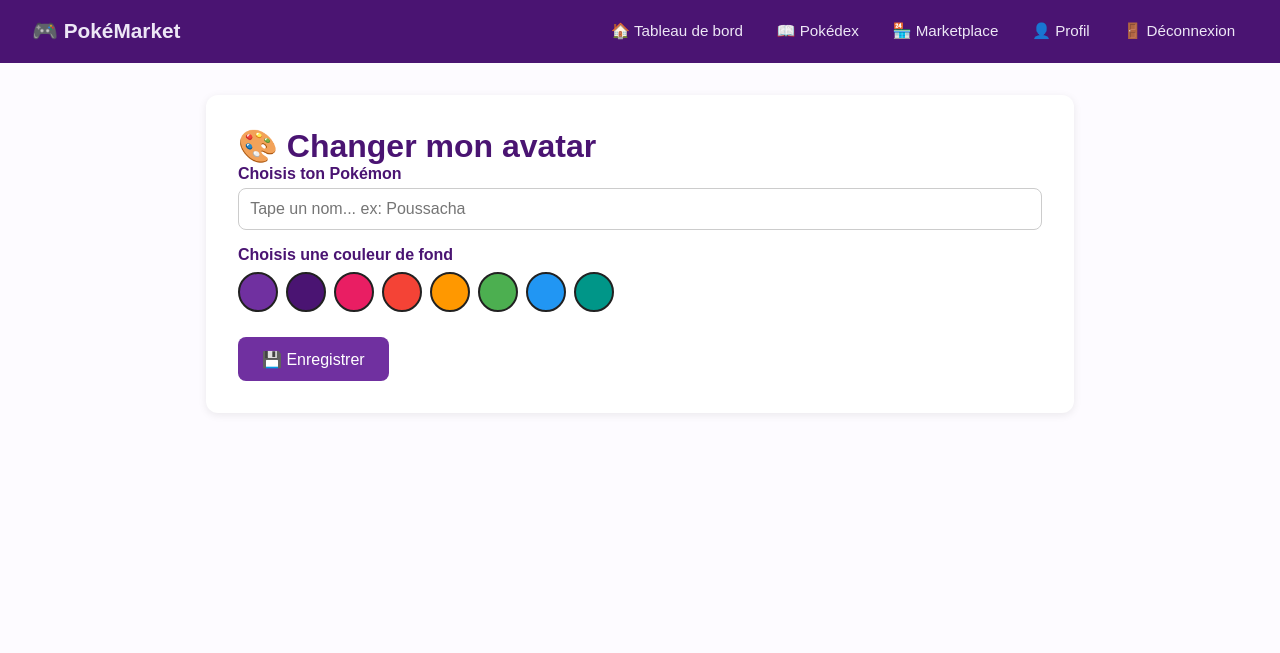
After one commit to Thea33710/PokeMarket, a Django app: page /auth/avatar/ in a window 1280 px wide. The commit adds this page. Shown: the top 653 px of the page. Run offline with Django 5.2, Linux system fonts and the light colour scheme; the visitor is signed in with stand-in values (Sample User, id 1); some libraries are stand-ins or nearby versions.

Commit message:
feat: avatar Pokémon (sélection + couleur de fond) (US-15)

```diff
--- a/accounts/models.py
+++ b/accounts/models.py
@@ -7,6 +7,7 @@
 
     pseudo = models.CharField(max_length=80, unique=True)
     pokemon_avatar_id = models.IntegerField(null=True, blank=True)
+    avatar_couleur = models.CharField(max_length=7, default='#7030a0')
     code_ami_switch = models.CharField(max_length=15, null=True, blank=True)
 
     VISIBILITE_CHOICES = [
--- a/accounts/urls.py
+++ b/accounts/urls.py
@@ -34,4 +34,5 @@
     ), name='mdp_reset_termine'),
 
     path('profil/', views.profil, name='profil'),
+    path('avatar/', views.changer_avatar, name='changer_avatar'),
 ]
--- a/accounts/views.py
+++ b/accounts/views.py
@@ -7,6 +7,7 @@
 from django.contrib.auth.tokens import default_token_generator
 from django.utils.http import urlsafe_base64_encode, urlsafe_base64_decode
 from django.utils.encoding import force_bytes, force_str
+from pokedex.models import PokemonCache
 from marketplace.models import Echange
 from .forms import InscriptionForm
 from .models import User
@@ -24,7 +25,7 @@
             return redirect('auth:connexion')
     else:
         form = InscriptionForm()
-    return render(request, 'accounts/inscription.html', {'form': form})
+    return render(request, 'auth/inscription.html', {'form': form})
 
 
 def envoyer_email_confirmation(request, user):
@@ -75,7 +76,7 @@
             messages.error(request, "Email ou mot de passe incorrect 😕")
     else:
         form = AuthenticationForm()
-    return render(request, 'accounts/connexion.html', {'form': form})
+    return render(request, 'auth/connexion.html', {'form': form})
 
 
 def deconnexion(request):
@@ -103,3 +104,31 @@
         'echanges_demandes': echanges_demandes,
         'echanges_recus': echanges_recus,
     })
+
+
+@login_required
+def changer_avatar(request):
+    """Page de changement d'avatar."""
+    couleurs = [
+        '#7030a0', '#4a1472', '#e91e63', '#f44336',
+        '#ff9800', '#4caf50', '#2196f3', '#009688',
+    ]
+
+    if request.method == 'POST':
+        pokemon_id = request.POST.get('pokemon_avatar_id')
+        couleur = request.POST.get('avatar_couleur')
+
+        if pokemon_id and PokemonCache.objects.filter(
+            pokemon_id=pokemon_id
+        ).exists():
+            request.user.pokemon_avatar_id = pokemon_id
+        if couleur in couleurs:
+            request.user.avatar_couleur = couleur
+        request.user.save()
+
+        messages.success(request, "Avatar mis à jour ! 🎉")
+        return redirect('auth:profil')
+
+    return render(request, 'accounts/changer_avatar.html', {
+        'couleurs': couleurs,
+    })
--- /dev/null
+++ b/templates/accounts/changer_avatar.html
@@ -0,0 +1,81 @@
+{% extends "base.html" %}
+
+{% block title %}Changer mon avatar — PokéMarket{% endblock %}
+
+{% block content %}
+<div class="card">
+    <h1 style="color: #4a1472;">🎨 Changer mon avatar</h1>
+
+    <form method="post">
+        {% csrf_token %}
+
+        <div class="form-group autocomplete-wrapper">
+            <label for="avatar-search">Choisis ton Pokémon</label>
+            <input type="text"
+                   id="avatar-search"
+                   name="q"
+                   placeholder="Tape un nom... ex: Poussacha"
+                   autocomplete="off"
+                   hx-get="{% url 'marketplace:autocomplete_pokemon' %}"
+                   hx-trigger="keyup changed delay:300ms"
+                   hx-target="#avatar-resultats">
+            <div id="avatar-resultats" class="autocomplete-resultats"></div>
+            <input type="hidden" name="pokemon_avatar_id" id="id_pokemon_avatar_id"
+                   value="{{ user.pokemon_avatar_id|default:'' }}">
+        </div>
+
+        <div id="avatar-choix" class="pokemon-choisi"
+             style="{% if not user.pokemon_avatar_id %}display:none{% endif %}">
+            ✅ Pokémon sélectionné : <strong id="avatar-nom-affiche"></strong>
+            <button type="button" onclick="effacerChoixAvatar()">✏️</button>
+        </div>
+
+        <div class="form-group">
+            <label>Choisis une couleur de fond</label>
+            <div style="display: flex; gap: 0.5rem; flex-wrap: wrap; margin-top: 0.5rem;">
+                {% for couleur in couleurs %}
+                <label style="cursor: pointer;">
+                    <input type="radio" name="avatar_couleur" value="{{ couleur }}"
+                           {% if user.avatar_couleur == couleur %}checked{% endif %}
+                           style="display: none;">
+                    <span style="display: inline-block; width: 40px; height: 40px;
+                                  border-radius: 50%; background: {{ couleur }};
+                                  border: 2px solid #212121;"></span>
+                </label>
+                {% endfor %}
+            </div>
+        </div>
+
+        <button type="submit" class="btn">💾 Enregistrer</button>
+    </form>
+</div>
+
+<script>
+function choisirPokemon(id, nom, element) {
+    const resultats = element.closest('.autocomplete-resultats');
+    const cible = resultats.id.replace('-resultats', '');
+
+    if (cible === 'cherche') {
+        document.getElementById('id_pokemon_cherche_id').value = id;
+    } else if (cible === 'propose') {
+        document.getElementById('id_pokemon_propose_id').value = id;
+    } else if (cible === 'avatar') {
+        document.getElementById('id_pokemon_avatar_id').value = id;
+    }
+
+    document.getElementById(cible + '-nom-affiche').textContent = '#' + id + ' — ' + nom;
+    document.getElementById(cible + '-search').value = '';
+    resultats.innerHTML = '';
+
+    document.getElementById(cible + '-choix').style.display = 'block';
+    document.getElementById(cible + '-search').style.display = 'none';
+}
+
+function effacerChoixAvatar() {
+    document.getElementById('id_pokemon_avatar_id').value = '';
+    document.getElementById('avatar-choix').style.display = 'none';
+    document.getElementById('avatar-search').style.display = 'block';
+    document.getElementById('avatar-search').focus();
+}
+</script>
+{% endblock %}
```
Also changed, not shown: templates/accounts/profil.html (+13 -0 lines), accounts/migrations/0002_user_avatar_couleur.py (added).
